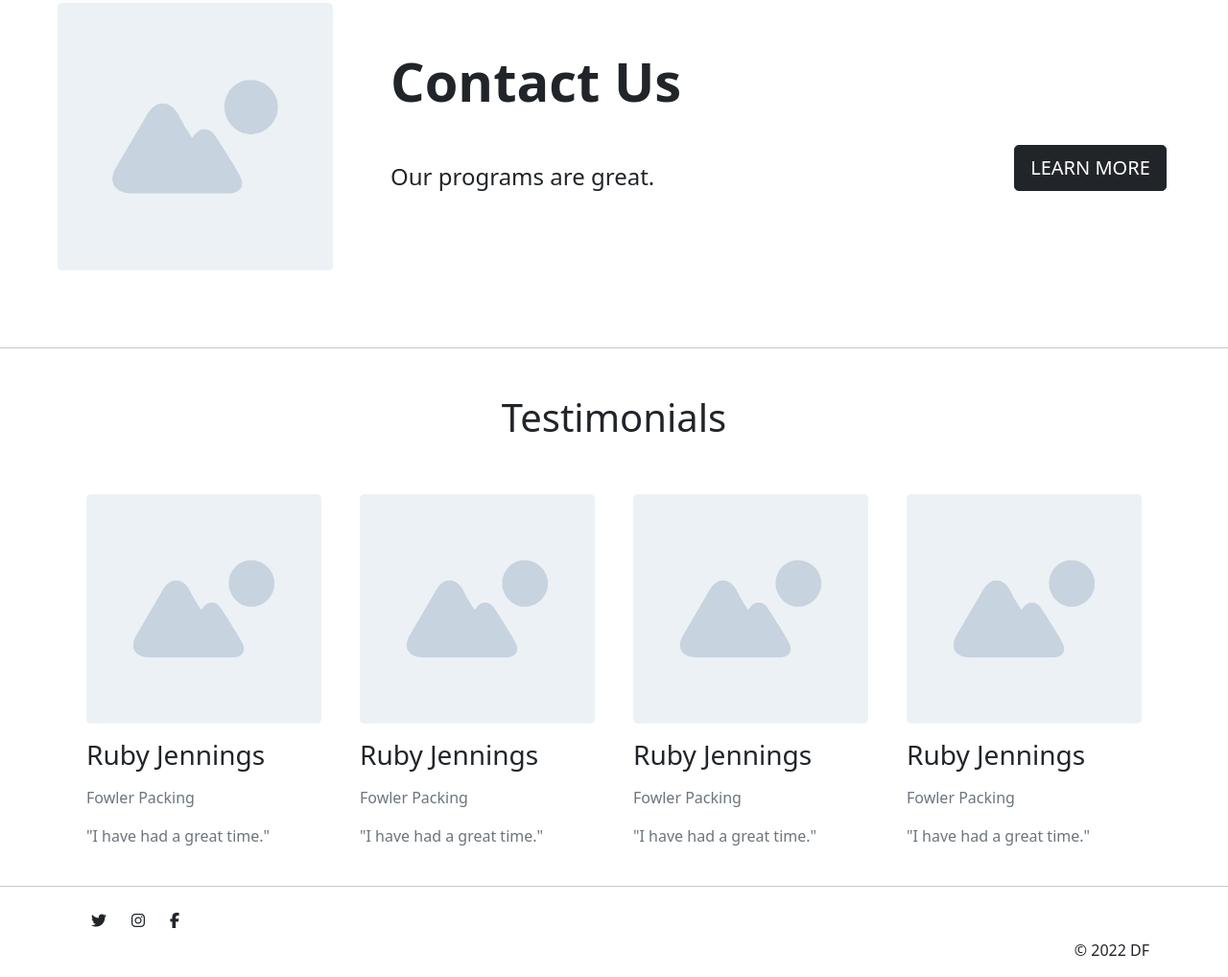
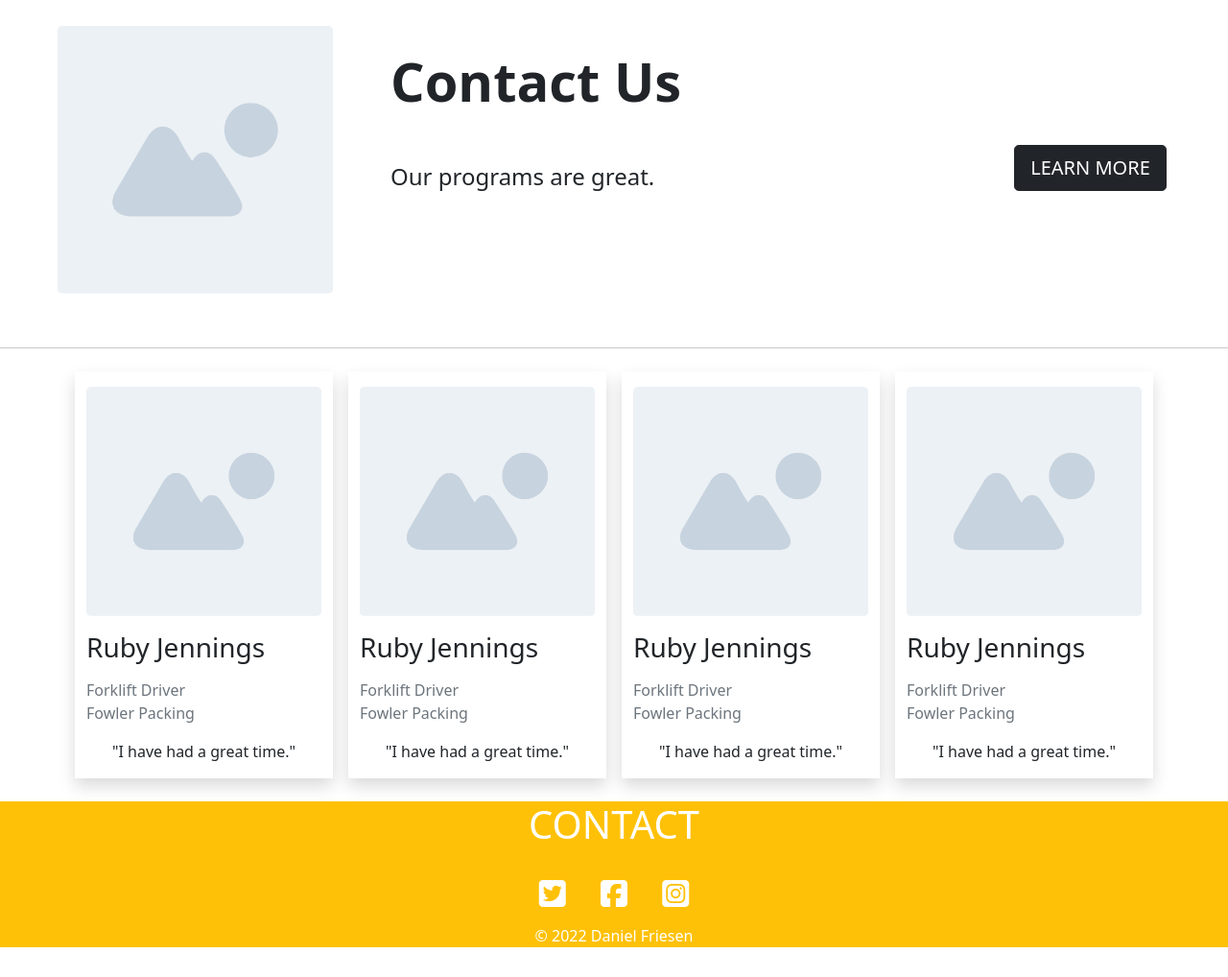
Before and after one commit to Danfreezen/bitwise-final, a plain HTML site: page index.html in a window 1280 px wide. Shown: the part 1648-2666 px from the top of the page at 96% size. Drawn offline with nearby package versions, Linux system fonts and the light colour scheme.

Commit message:
more framework updates, no styling yet

```diff
--- a/index.html
+++ b/index.html
@@ -6,15 +6,14 @@
 
     <link href="https://cdn.jsdelivr.net/npm/bootstrap@5.1.3/dist/css/bootstrap.min.css" rel="stylesheet" integrity="sha384-1BmE4kWBq78iYhFldvKuhfTAU6auU8tT94WrHftjDbrCEXSU1oBoqyl2QvZ6jIW3" crossorigin="anonymous">
     <link href="CSS/stylesheet.css" rel="stylesheet">
-    <link rel="stylesheet"
-          href="https://fonts.googleapis.com/css?family=Tangerine">
-    <script src="https://kit.fontawesome.com/00ca827a70.js" crossorigin="anonymous"></script>
+    <link rel="stylesheet" href="https://fonts.googleapis.com/css?family=Tangerine">
+    <script src="https://kit.fontawesome.com/0ad737a515.js" crossorigin="anonymous"></script>
 
     <title>Friesen Language Academy</title>
   </head>
   <body>
     <!--Navbar-->
-    <nav class="navbar navbar-expand-lg bg-white">
+    <nav class="navbar navbar-expand-lg bg-light">
       <div class="container-fluid ms-5 me-5">
         <a class="navbar-brand fs-1 fw-bold text-dark" style="font-family: 'Tangerine', serif;" href="./index.html">Friesen Language Academy</a>
         <button class="navbar-toggler" type="button" data-bs-toggle="collapse" data-bs-target="#navbarSupportedContent" aria-controls="navbarSupportedContent" aria-expanded="false" aria-label="Toggle navigation">
@@ -51,25 +50,28 @@
         <button type="button" data-bs-target="#carouselExampleCaptions" data-bs-slide-to="1" aria-label="Slide 2"></button>
         <button type="button" data-bs-target="#carouselExampleCaptions" data-bs-slide-to="2" aria-label="Slide 3"></button>
       </div>
+    <!--Slide 1-->
       <div class="carousel-inner">
         <div class="carousel-item active">
           <img src="./images/mountains-bg.png" height="500px" class="d-block w-100" alt="...">
           <div class="carousel-caption bg-dark d-none d-md-block">
-            <h5>First slide label</h5>
+            <h5>Expert Teachers</h5>
             <p>Some representative placeholder content for the first slide.</p>
           </div>
         </div>
+    <!--Slide 2-->
         <div class="carousel-item">
           <img src="./images/mountains-bg.png" height="500px" class="d-block w-100" alt="...">
           <div class="carousel-caption bg-dark d-none d-md-block">
-            <h5>Second slide label</h5>
+            <h5>Practical Curriculum</h5>
             <p>Some representative placeholder content for the second slide.</p>
           </div>
         </div>
+    <!--Slide 3-->
         <div class="carousel-item">
           <img src="./images/mountains-bg.png" height="500px" class="d-block w-100" alt="...">
           <div class="carousel-caption bg-dark d-none d-md-block">
-            <h5>Third slide label</h5>
+            <h5>Remote Learning</h5>
             <p>Some representative placeholder content for the third slide.</p>
           </div>
         </div>
@@ -86,7 +88,7 @@
   <!--Site Details-->
   <hr>
     <div class="row ms-5">
-      <div class="col">
+      <div class="col align-self-center">
         <img class="mw-100 rounded-3 mb-3" src="./images/mountains-bg.png" alt="">
       </div>
       <div class="col-6 p-5 mb-5">
@@ -106,13 +108,13 @@
         <h1 class="display-4 mb-5 fw-bold">Our Approach</h1>
         <p class="fs-4 mb-5">Our programs are great.</p>
       </div>
-      <div class="col">
+      <div class="col align-self-center">
         <img class="mw-100 rounded-3 mb-3" src="./images/mountains-bg.png" alt="">
       </div>
     </div>
     <hr>
     <div class="row ms-5">
-      <div class="col">
+      <div class="col align-self-center">
         <img class="mw-100 rounded-3 mb-3" src="./images/mountains-bg.png" alt="">
       </div>
       <div class="col-6 p-5 mb-5">
@@ -126,50 +128,41 @@
     <hr>
   <!--Testimonials-->
   <div class="container">
-    <h1 class="text-center m-5">Testimonials</h1>
     <div class="row">
-      <div class="col m-2">
-        <img class="mw-100 rounded-3 mb-3" src="./images/mountains-bg.png" alt="">
+      <div class="col m-2 shadow">
+        <img class="mw-100 rounded-3 mb-3 mt-3" src="./images/mountains-bg.png" alt="">
         <h3 class="mb-3">Ruby Jennings</h3>
-        <p class="text-muted">Fowler Packing</p>
-        <p class="text-muted">"I have had a great time."</p>
+        <p class="text-muted">Forklift Driver<br>Fowler Packing</p>
+        <p class="text-center">"I have had a great time."</p>
       </div>
-      <div class="col m-2">
-        <img class="mw-100 rounded-3 mb-3" src="./images/mountains-bg.png" alt="">
+      <div class="col m-2 shadow">
+        <img class="mw-100 rounded-3 mb-3 mt-3" src="./images/mountains-bg.png" alt="">
         <h3 class="mb-3">Ruby Jennings</h3>
-        <p class="text-muted">Fowler Packing</p>
-        <p class="text-muted">"I have had a great time."</p>
+        <p class="text-muted">Forklift Driver<br>Fowler Packing</p>
+        <p class="text-center">"I have had a great time."</p>
       </div>
-      <div class="col m-2">
-        <img class="mw-100 rounded-3 mb-3" src="./images/mountains-bg.png" alt="">
+      <div class="col m-2 shadow">
+        <img class="mw-100 rounded-3 mb-3 mt-3" src="./images/mountains-bg.png" alt="">
         <h3 class="mb-3">Ruby Jennings</h3>
-        <p class="text-muted">Fowler Packing</p>
-        <p class="text-muted">"I have had a great time."</p>
+        <p class="text-muted">Forklift Driver<br>Fowler Packing</p>
+        <p class="text-center">"I have had a great time."</p>
       </div>
-      <div class="col m-2">
-        <img class="mw-100 rounded-3 mb-3" src="./images/mountains-bg.png" alt="">
+      <div class="col m-2 shadow">
+        <img class="mw-100 rounded-3 mb-3 mt-3" src="./images/mountains-bg.png" alt="">
         <h3 class="mb-3">Ruby Jennings</h3>
-        <p class="text-muted">Fowler Packing</p>
-        <p class="text-muted">"I have had a great time."</p>
+        <p class="text-muted">Forklift Driver<br>Fowler Packing</p>
+        <p class="text-center">"I have had a great time."</p>
       </div>
     </div>
   </div>
-    <hr>
-    <!--Footer-->
-    <footer class="container">
-      <ul class="nav">
-        <li class="nav-item">
-          <button type="button" class="btn btn-social-icon btn-outline-twitter"><i class="fab fa-twitter"></i></button>
-        </li>
-        <li class="nav-item">
-          <button type="button" class="btn btn-social-icon btn-outline-instagram"><i class="fab fa-instagram"></i></button>
-        </li>
-        <li class="nav-item">
-          <button type="button" class="btn btn-social-icon btn-outline-facebook"><i class="fab fa-facebook-f"></i></button>
-        </li>
-      </ul>
-      <p class="text-end"> &copy; 2022 DF</p>
-    </footer>
+   <!--Footer-->
+   <footer class="footer text-center text-white bg-warning" id="footer">
+    <h1 class="m-3">CONTACT</h1>
+      <i class="fab fa-twitter-square fa-2x m-3"></i>
+      <i class="fab fa-facebook-square fa-2x m-3"></i>
+      <i class="fab fa-instagram-square fa-2x m-3"></i>
+        <p>&copy; 2022 Daniel Friesen</p>
+  </footer>
 
     <!-- Javascript: Bootstrap Bundle with Popper -->
     <script src="https://cdn.jsdelivr.net/npm/bootstrap@5.1.3/dist/js/bootstrap.bundle.min.js" integrity="sha384-ka7Sk0Gln4gmtz2MlQnikT1wXgYsOg+OMhuP+IlRH9sENBO0LRn5q+8nbTov4+1p" crossorigin="anonymous"></script>
```
Also changed, not shown: programs.html (+13 -16 lines), CSS/stylesheet.css (line endings or trailing spaces).
